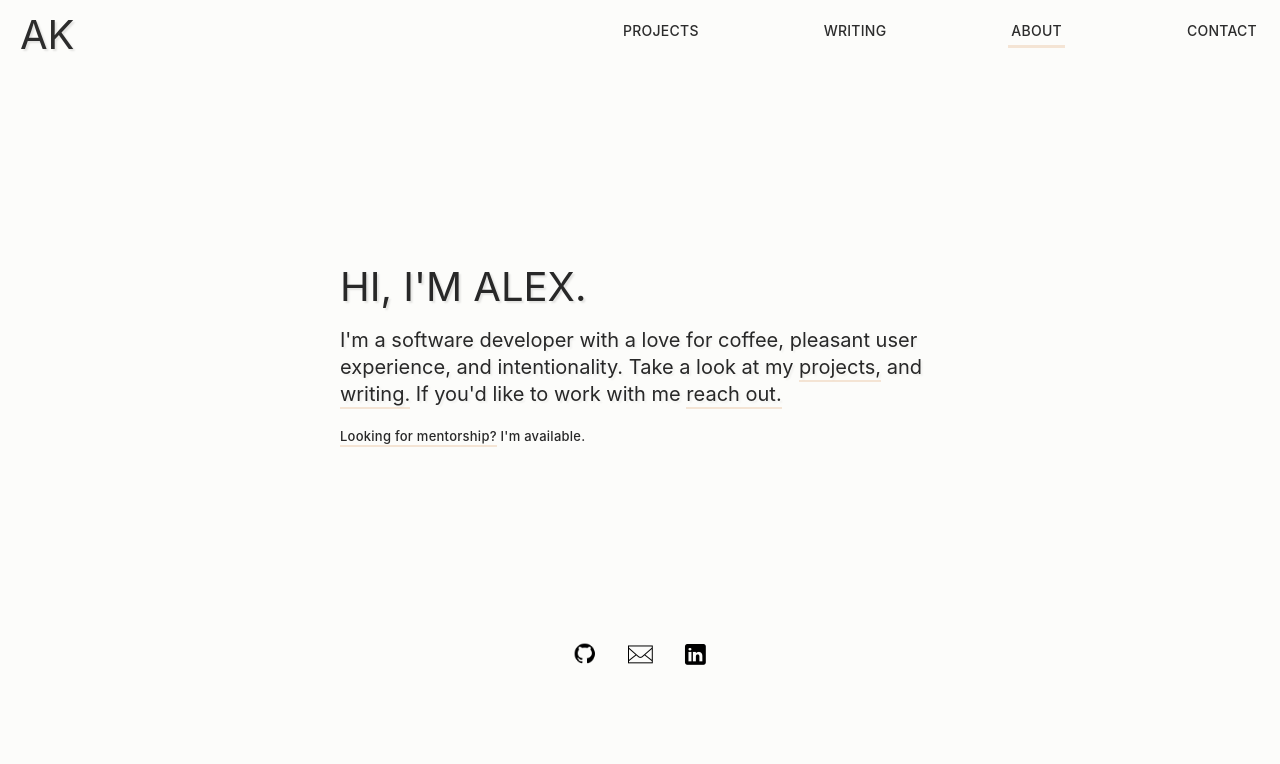
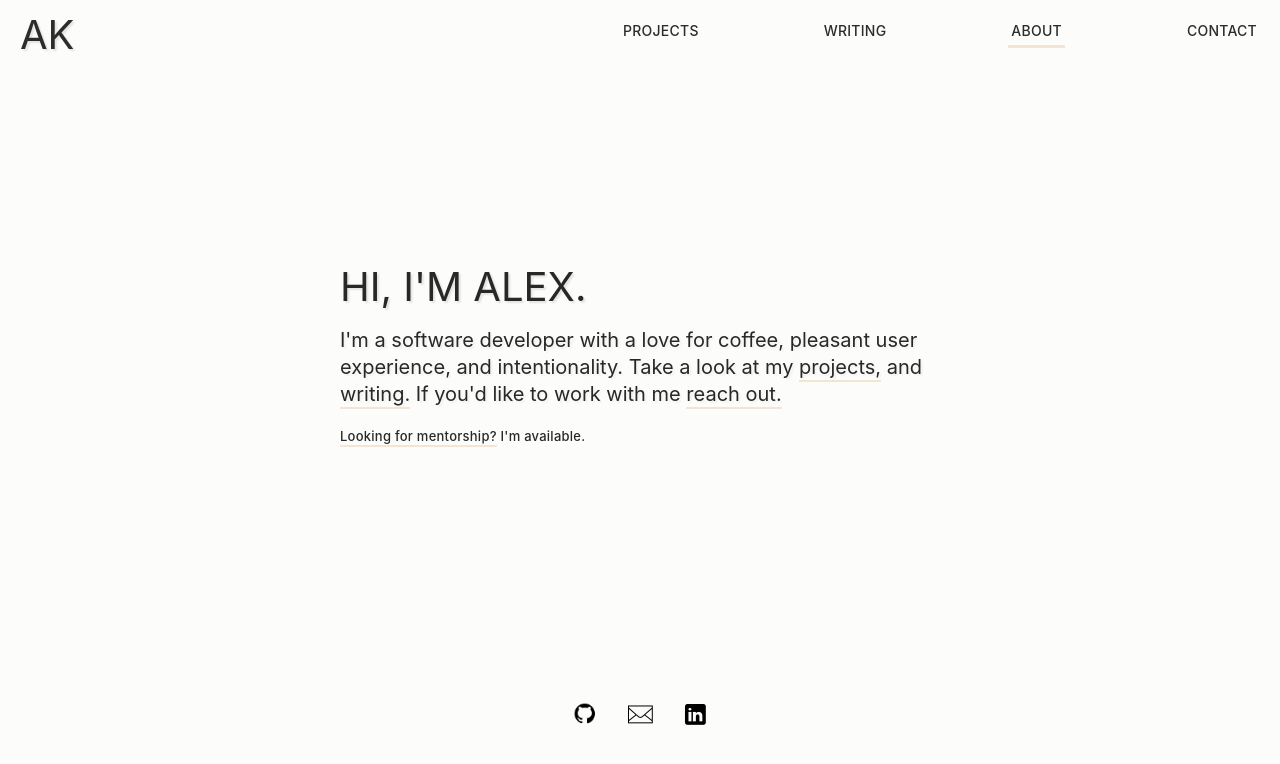
Before and after one commit to Alex-AK/portfolio_v2, a React (Create React App) app: page /about in a window 1280 px wide. Shown: the top 764 px of the page. Built offline with nearby package versions, Linux system fonts and the light colour scheme.

Commit message:
Adjust landing and about page to match positioning on mobile

```diff
--- a/src/components/About/index.jsx
+++ b/src/components/About/index.jsx
@@ -44,17 +44,14 @@
   align-items: center;
   margin: 0 auto;
 
-  @media (max-height: 1000px) {
-    margin-bottom: -60px;
-  }
-
   @media (max-width: 800px) {
     flex-direction: column-reverse;
+    margin-bottom: -60px;
   }
 
   div {
     @media (max-width: 800px) {
-      margin: 0 5%;
+      margin: 0 3%;
     }
   }
 
--- a/src/components/Landing/index.jsx
+++ b/src/components/Landing/index.jsx
@@ -40,12 +40,8 @@
   position: relative;
   margin: 0 auto;
 
-  @media (max-height: 1000px) {
-    margin-bottom: -60px;
-  }
-
   @media (max-width: 800px) {
-    margin: 0 3%;
+    margin: 0 3% -60px 3%;
   }
 
   h3 {
```
